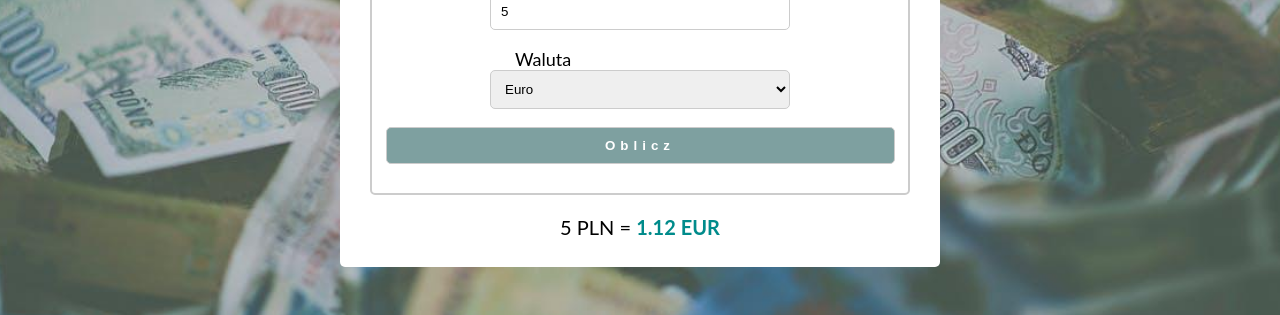
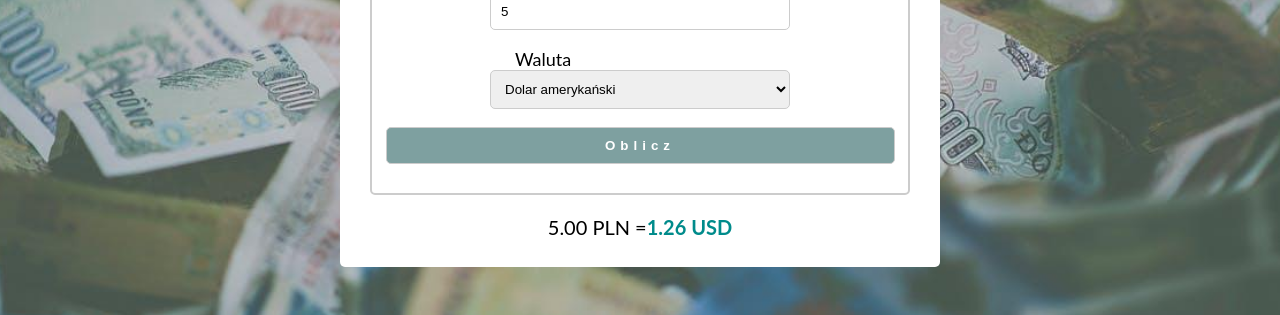
Before and after one commit to katkowa/currency-converter-react, a React (Create React App) app: page / in a window 1280 px wide. Both pictures are taken after typing "5" into the empty fields and a click on the button "Oblicz". Shown: the part 334-649 px from the top of the page. Built offline with nearby package versions, Linux system fonts and the light colour scheme.

Commit message:
create currency array, move result to App.js and create Result component

```diff
--- a/src/App.js
+++ b/src/App.js
@@ -1,10 +1,31 @@
 import React, { useState } from 'react';
 import Form from "./App/Form";
+import { currencies } from "./App/currencies";
 
 function App() {
+  const [result, setResult] = useState();
+
+  const calculateResult = (amount, currency) => {
+    const rate = currencies
+      .find(({ id }) => id === currency)
+      .rate;
+    console.log(rate);
+
+    setResult({
+      sourceAmount: +amount,
+      targetAmount: amount / rate,
+      currency,
+    });
+  }
+
+
+
   return (
     <div className="App">
-        <Form></Form>
+      <Form
+        result={result}
+        calculateResult={calculateResult}
+      />
     </div>
   );
 }
--- /dev/null
+++ b/src/App/Form/Result/index.js
@@ -0,0 +1,19 @@
+import React from "react";
+import "./style.css";
+
+const Result = ({ result }) => (
+    <p>
+        {!!result && (
+            <>
+                <span className="form__result">
+                    {result.sourceAmount.toFixed(2)} PLN =
+                    <span className="form__result--value">
+                        {(+result.targetAmount).toFixed(2)} {result.currency}
+                    </span>
+                </span>
+            </>
+        )}
+    </p>
+);
+
+export default Result;
--- /dev/null
+++ b/src/App/Form/Result/style.css
@@ -0,0 +1,9 @@
+
+.form__result {
+    font-size: 20px;
+}
+
+.form__result--value {
+    color: darkcyan;
+    font-weight: bold;
+}
--- a/src/App/Form/index.js
+++ b/src/App/Form/index.js
@@ -1,31 +1,15 @@
 import React, { useState } from "react";
+import { currencies } from "../currencies";
+import Result from "./Result";
 import "./style.css";
 
-const Form = () => {
+const Form = ({result, calculateResult}) => {
     const [amount, setAmount] = useState("");
-    const [currency, setCurrency] = useState("EUR");
-    const [result, setResult] = useState("");
-
-    const getCurrencyRate = (currency) => {
-        switch (currency) {
-            case "EUR":
-                return 4.4524;
-            case "USD":
-                return 3.9667;
-            case "GBP":
-                return 4.9293;
-            case "KRW":
-                return 0.003269;
-        }
-    };
-
-    const calculateResult = (amount, currency) => {
-        return amount / getCurrencyRate(currency);
-    };
+    const [currency, setCurrency] = useState(currencies[0].id);
 
     const onFormSubmit = (event) => {
         event.preventDefault();
-        setResult(calculateResult(amount, currency));
+        calculateResult(amount, currency);
     }
 
     return (
@@ -55,10 +39,13 @@ const Form = () => {
                                 onChange={({ target }) => setCurrency(target.value)}
                                 className="form__field"
                             >
-                                <option value="EUR">Euro</option>
-                                <option value="GBP">Funt brytyjski</option>
-                                <option value="USD">Dolar amerykański</option>
-                                <option value="KRW">Won koreański</option>
+                                {currencies.map((currency => (
+                                    <option
+                                        key={currency.id}
+                                        value={currency.id}>
+                                        {currency.name}
+                                    </option>
+                                )))}
                             </select>
                         </label>
                     </p>
@@ -67,11 +54,9 @@ const Form = () => {
                     </p>
                 </fieldset>
             </form>
-            <p>
-                <span className="form__result" hidden={result === ""}>
-                    {amount} PLN = <span className="form__result--value">{(+result).toFixed(2)} {currency}</span>
-                </span>
-            </p>
+            <Result
+                result={result}
+            />
         </>
     )
 }
--- a/src/App/Form/style.css
+++ b/src/App/Form/style.css
@@ -42,12 +42,3 @@
 .form__button:active {
     background-color: hsl(180, 15%, 66%);
 }
-
-.form__result {
-    font-size: 20px;
-}
-
-.form__result--value {
-    color: darkcyan;
-    font-weight: bold;
-}
--- /dev/null
+++ b/src/App/currencies.js
@@ -0,0 +1,22 @@
+export const currencies = [
+    {
+        id: "USD",
+        name: "Dolar amerykański",
+        rate: 3.9667,
+    },
+    {
+        id: "EUR",
+        name: "Euro",
+        rate: 4.4524,
+    },
+    {
+        id: "GBP",
+        name: "Funt brytyjski",
+        rate: 4.4524,
+    },
+    {
+        id: "KRW",
+        name: "Won koreański",
+        rate: 0.003269,
+    }
+]
```
